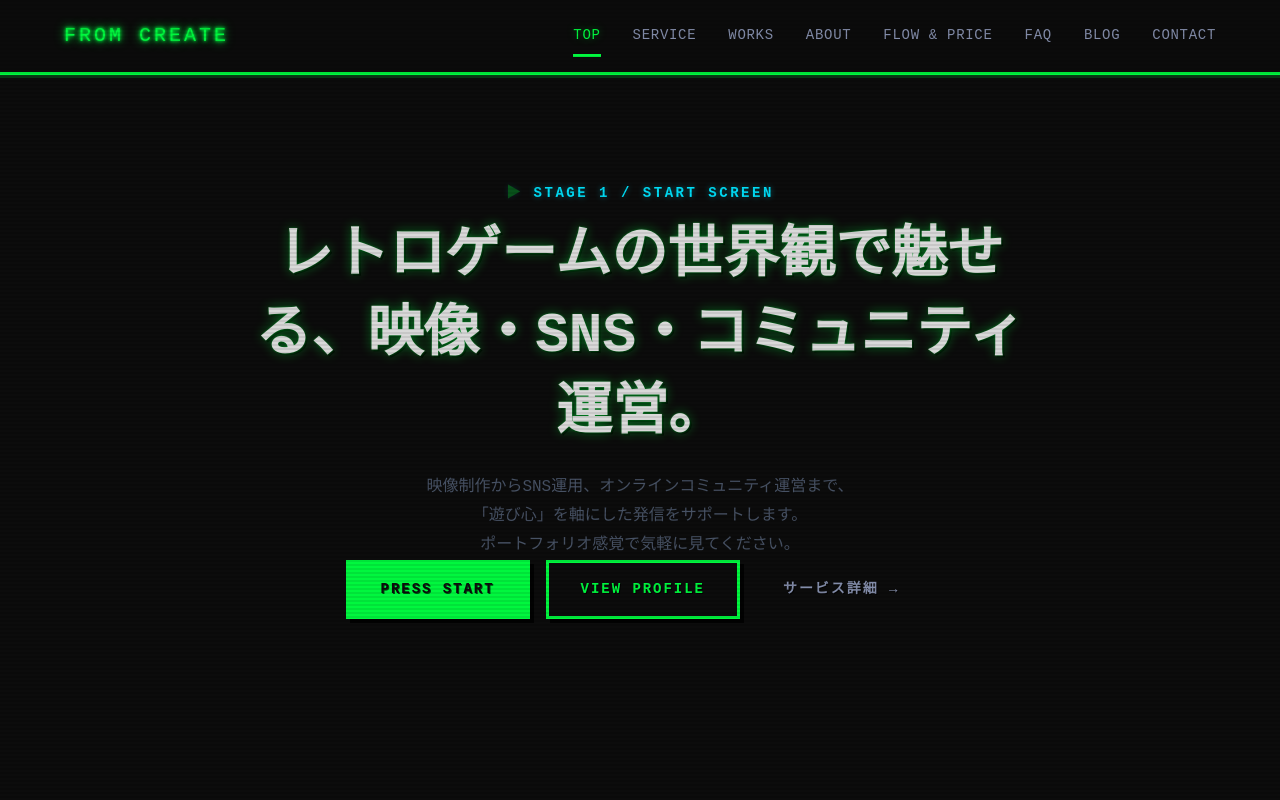
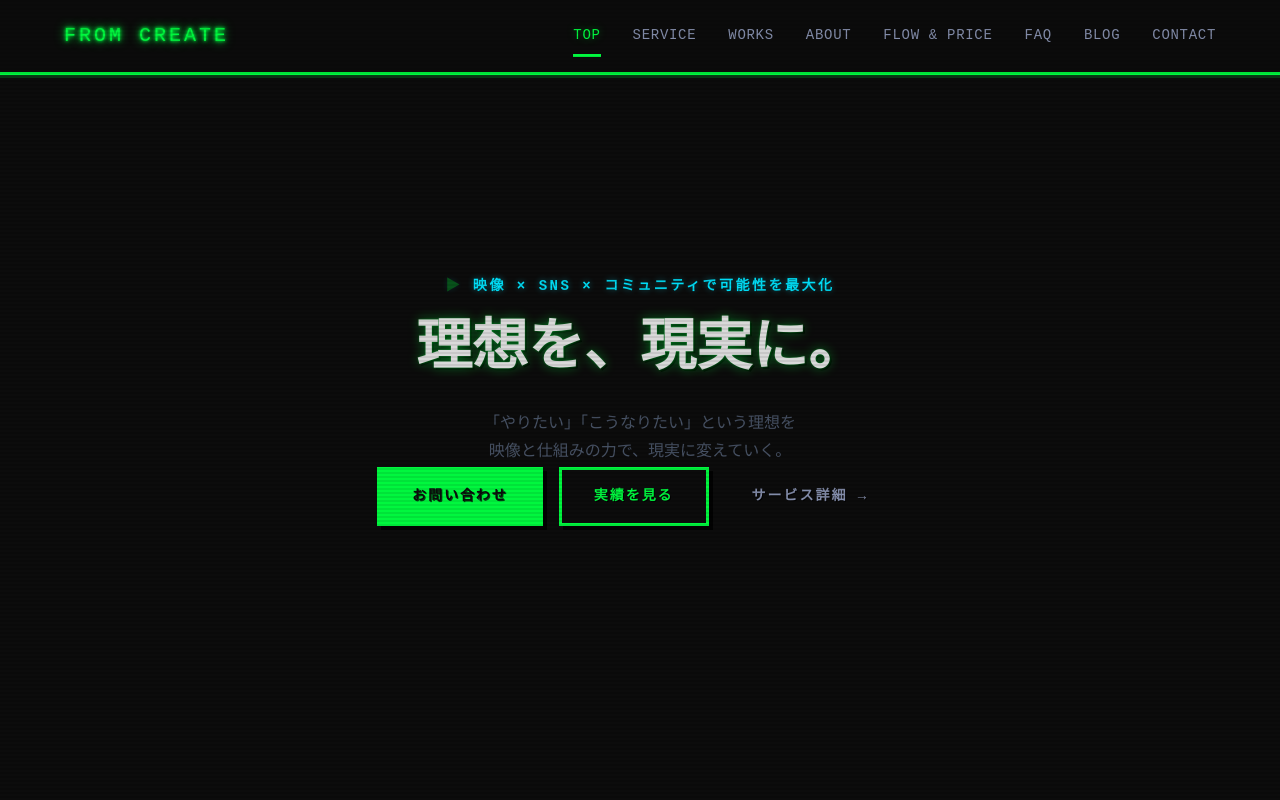
Before and after one commit to kazuki0819/hp_fromcreate_retro_style, a Next.js app: page / in a window 1280 px wide. Shown: the top 800 px of the page. Built offline with nearby package versions, Linux system fonts and the light colour scheme; a web font is replaced by a local one.

Commit message:
revert: restore original hero text and CTA buttons

```diff
--- a/app/page.tsx
+++ b/app/page.tsx
@@ -13,27 +13,16 @@ export default function HomePage() {
       <section className="hero">
         <RetroEffects />
         <div className="hero-content fade-up is-visible">
-          <p className="hero-kicker">
-            STAGE 1 / START SCREEN
-          </p>
-          <h1>
-            レトロゲームの世界観で魅せる、映像・SNS・コミュニティ運営。
-          </h1>
+          <p className="hero-kicker">映像 × SNS × コミュニティで可能性を最大化</p>
+          <h1>理想を、現実に。</h1>
           <p style={{ marginTop: '1rem', color: 'var(--text-dim)' }}>
-            映像制作からSNS運用、オンラインコミュニティ運営まで、<br />
-            「遊び心」を軸にした発信をサポートします。<br />
-            ポートフォリオ感覚で気軽に見てください。
+            「やりたい」「こうなりたい」という理想を<br />
+            映像と仕組みの力で、現実に変えていく。
           </p>
           <div className="hero-cta">
-            <Link href="#works" className="btn btn-primary">
-              PRESS START
-            </Link>
-            <Link href="/about" className="btn btn-secondary">
-              VIEW PROFILE
-            </Link>
-            <Link href="/service" className="btn btn-ghost">
-              サービス詳細 →
-            </Link>
+            <Link href="/contact" className="btn btn-primary">お問い合わせ</Link>
+            <Link href="/works" className="btn btn-secondary">実績を見る</Link>
+            <Link href="/service" className="btn btn-ghost">サービス詳細 →</Link>
           </div>
         </div>
       </section>
```
